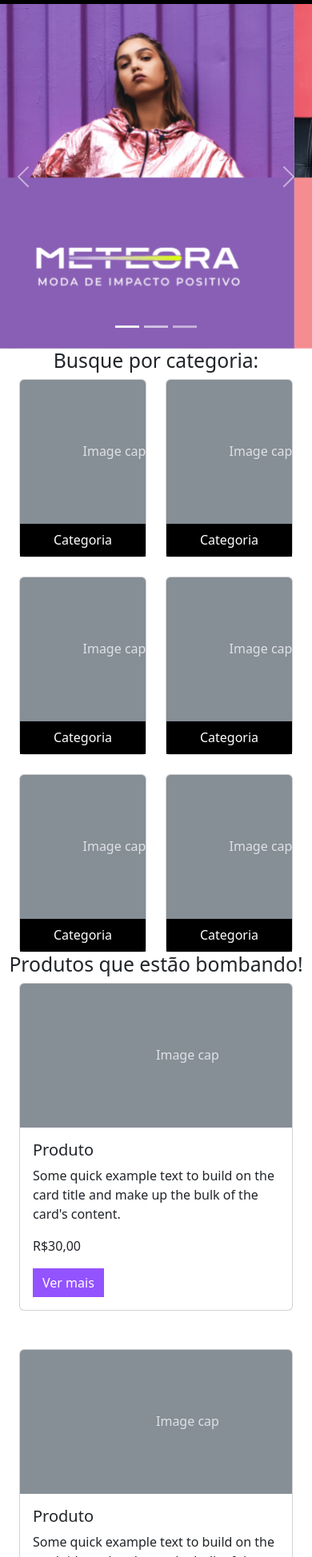
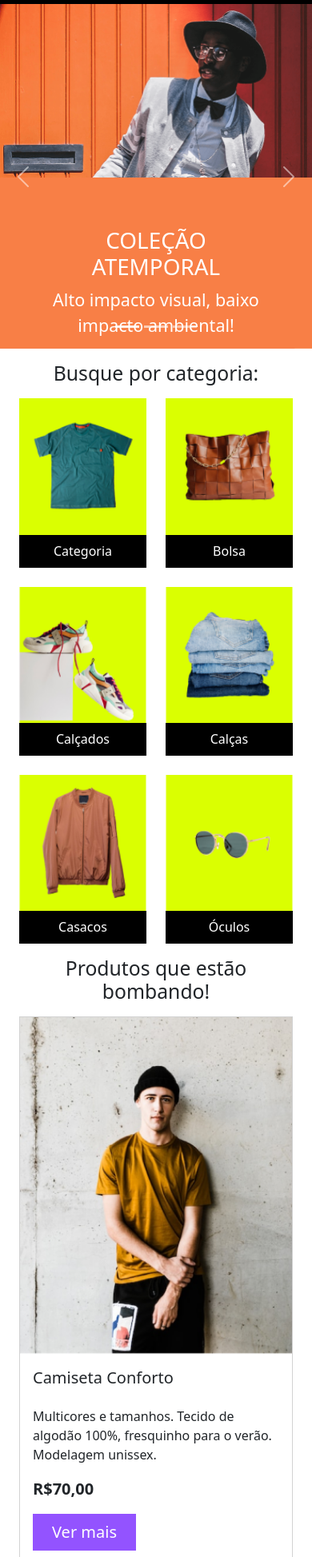
Before and after one commit to FellipeBarnabe/Bootstrap-Project, a plain HTML site: page Index.html in a window 390 px wide. Shown: the part 53-2000 px from the top of the page at 80% size. Drawn offline with nearby package versions, Linux system fonts and the light colour scheme.

Commit message:
inserindo dados na sessão produtos

```diff
--- a/Index.html
+++ b/Index.html
@@ -59,30 +59,28 @@
         </div>
         <div class="carousel-inner">
             <div class="carousel-item active">
-                <img class="img-fluid d-md-none"src="./assets/Mobile/banner1-mobile.png" alt="foto de uma modelo da meteora">
-                <img class="img-fluid d-none d-md-block d-xl-none" src="./assets/Tablet/banner1-tablet.png"  alt="foto de uma modelo da meteora">
-                <img class="img-fluid w-100 d-none d-xl-block" src="./assets/Desktop/banner1-desktop.png" alt="foto de uma modelo da meteora">
+                <img class="w-100 img-fluid d-md-none"src="./assets/Mobile/banner1-mobile.png" alt="foto de uma modelo da meteora">
+                <img class="w-100 img-fluid d-none d-md-block d-xl-none" src="./assets/Tablet/Banner1-tablet.png"  alt="foto de uma modelo da meteora">
+                <img class=" w-100 img-fluid d-none d-xl-block" src="./assets/Desktop/banner1-desktop.png" alt="foto de uma modelo da meteora">
                 <div class="carousel-caption d-none d-md-block">
-                    <h5>First slide label</h5>
-                    <p>Some representative placeholder content for the first slide.</p>
                 </div>
             </div>
-            <div class="carousel-item">
-                <img class=" img-fluid d-md-none" src="./assets/Mobile/banner2-mobile.png" alt="foto de uma modelo da meteora">
-                <img class="img-fluid d-none d-md-block d-xl-none" src="./assets/Tablet/banner2-tablet.png" alt="foto de uma modelo da meteora">
-                <img class="img-fluid w-100 d-none d-xl-block" src="./assets/Desktop/banner2-desktop.png" alt="foto de uma modelo da meteora">
-                <div class="carousel-caption d-none d-md-block">
-                    <h5>Second slide label</h5>
-                    <p>Some representative placeholder content for the second slide.</p>
+            <div class="carousel-item active">
+                <img class="w-100 img-fluid d-md-none" src="./assets/Mobile/banner2-mobile.png" alt="foto de uma modelo da meteora">
+                <img class="w-100 img-fluid d-none d-md-block d-xl-none" src="./assets/Tablet/banner2-tablet.png" alt="foto de uma modelo da meteora">
+                <img class="w-100 img-fluid d-none d-xl-block" src="./assets/Desktop/banner2-desktop.png" alt="foto de uma modelo da meteora">
+                <div class="carousel-caption position-absolute posicao">
+                   <h5 class="fs-1">COLEÇÃO ATEMPORAL</h5>
+                    <p class="fs-4">Estilo e qualidade para durar.</p>
                 </div>
             </div>
-            <div class="carousel-item">
+            <div class="carousel-item active">
                 <img class="img-fluid d-md-none" src="./assets/Mobile/banner3-mobile.png" alt="foto de uma modelo da meteora">
                 <img class="img-fluid d-none d-md-block d-xl-none" src="./assets/Tablet/banner3-tablet.png" alt="foto de uma modelo da meteora">
                 <img class="img-fluid w-100 d-none d-xl-block"  src="./assets/Desktop/banner3-desktop.png" alt="foto de uma modelo da meteora">
-                <div class="carousel-caption d-none d-md-block">
-                    <h5>Third slide label</h5>
-                    <p>Some representative placeholder content for the third slide.</p>
+                <div class="carousel-caption position-absolute posicao">
+                    <h5 class="fs-1">COLEÇÃO ATEMPORAL</h5>
+                    <p class="fs-4">Alto impacto visual, baixo impacto ambiental!</p>
                 </div>
             </div>
         </div>
@@ -98,19 +96,15 @@
         </button>
     </div>
 
-    <h2 class="text-center">Busque por categoria:</h2>
+    <h2 class="text-center my-3 my-xl-5">Busque por categoria:</h2>
 
     <div class="container row mx-auto g-4 ">
 
         <div class="col-6 col-md-4 col-xxl-2">
-            <div class="card">
-                <svg class="bd-placeholder-img card-img-top" width="100%" height="180"
-                    xmlns="http://www.w3.org/2000/svg" role="img" aria-label="Placeholder: Image cap"
-                    preserveAspectRatio="xMidYMid slice" focusable="false">
-                    <title>Placeholder</title>
-                    <rect width="100%" height="100%" fill="#868e96"></rect>
-                    <text x="50%" y="50%" fill="#dee2e6" dy=".3em">Image cap</text>
-                </svg>
+            <div class="card rounded-0 border-0">
+                <img class="w-100 img-fluid d-md-none" src="./assets/Mobile/categorias/categoria-camiseta.png" alt="Camiseta verde masculina com detalhe vermelho">
+                <img class="w-100 img-fluid d-none d-md-block d-xl-none" src="./assets/Tablet/categorias/categoria-camiseta.png" alt="Camiseta verde masculina com detalhe vermelho">
+                <img class="w-100 img-fluid  d-none d-xl-block" src="./assets/Desktop/categorias/categoria-camiseta.png" alt="Camiseta verde masculina com detalhe vermelho">
                 <div class="card-header bg-black text-bg-dark">
                     <p class="text-center card-text">
                         Categoria
@@ -120,216 +114,157 @@
         </div>
 
         <div class="col-6 col-md-4 col-xxl-2">
-            <div class="card">
-                <svg class="bd-placeholder-img card-img-top" width="100%" height="180"
-                    xmlns="http://www.w3.org/2000/svg" role="img" aria-label="Placeholder: Image cap"
-                    preserveAspectRatio="xMidYMid slice" focusable="false">
-                    <title>Placeholder</title>
-                    <rect width="100%" height="100%" fill="#868e96"></rect>
-                    <text x="50%" y="50%" fill="#dee2e6" dy=".3em">Image cap</text>
-                </svg>
+            <div class="card rounded-0 border-0">
+              <img class="w-100 img-fluid d-md-none" src="./assets/Mobile/categorias/categoria-bolsas.png" alt="Imagem de uma bolsa marrom com detalhe dourado">
+              <img class="w-100 img-fluid d-none d-md-block d-xl-none" src="./assets/Tablet/categorias/categoria-bolsas.png" alt="Imagem de uma bolsa marrom com detalhe dourado">
+              <img class="w-100 img-fluid d-none d-xl-block" src="./assets/Desktop/categorias/categoria-bolsa.png" alt="Imagem de uma bolsa marrom com detalhe dourado">
                 <div class="card-header bg-black text-bg-dark">
                     <p class="text-center card-text">
-                        Categoria
+                        Bolsa
                     </p>
                 </div>
             </div>
         </div>
 
         <div class="col-6 col-md-4 col-xxl-2">
-            <div class="card">
-                <svg class="bd-placeholder-img card-img-top" width="100%" height="180"
-                    xmlns="http://www.w3.org/2000/svg" role="img" aria-label="Placeholder: Image cap"
-                    preserveAspectRatio="xMidYMid slice" focusable="false">
-                    <title>Placeholder</title>
-                    <rect width="100%" height="100%" fill="#868e96"></rect>
-                    <text x="50%" y="50%" fill="#dee2e6" dy=".3em">Image cap</text>
-                </svg>
+            <div class="card rounded-0 border-0">
+                <img class="w-100 img-fluid d-md-none" src="./assets/Mobile/categorias/categoria-calcados.png" alt="Imagem de um par de sapatos brancos com cadaço e detalhes em vermelho">
+                <img class="w-100 img-fluid d-none d-md-block d-xl-none" src="./assets/Tablet/categorias/categoria-calcados.png" alt="Imagem de um par de sapatos brancos com cadaço e detalhes em vermelho">
+                <img class="w-100 img-fluid d-none d-xl-block" src="./assets/Desktop/categorias/categoria-calcados.png" alt="Imagem de um par de sapatos brancos com cadaço e detalhes em vermelho">
                 <div class="card-header bg-black text-bg-dark">
                     <p class="text-center card-text">
-                        Categoria
+                        Calçados
                     </p>
                 </div>
             </div>
         </div>
 
         <div class="col-6 col-md-4 col-xxl-2">
-            <div class="card">
-                <svg class="bd-placeholder-img card-img-top" width="100%" height="180"
-                    xmlns="http://www.w3.org/2000/svg" role="img" aria-label="Placeholder: Image cap"
-                    preserveAspectRatio="xMidYMid slice" focusable="false">
-                    <title>Placeholder</title>
-                    <rect width="100%" height="100%" fill="#868e96"></rect>
-                    <text x="50%" y="50%" fill="#dee2e6" dy=".3em">Image cap</text>
-                </svg>
+            <div class="card rounded-0 border-0">
+                <img class="w-100 img-fluid d-md-none" src="./assets/Mobile/categorias/categoria-calcas.png" alt="Imagem de calças jins dobradas uma sob as outras">
+                <img class="w-100 img-fluid d-none d-md-block d-xl-none" src="./assets/Tablet/categorias/categoria-calcas.png" alt="Imagem de calças jins dobradas uma sob as outras">
+                <img class="w-100 img-fluid d-none d-xl-block" src="./assets/Desktop/categorias/categoria-calcas.png" alt="Imagem de calças jins dobradas uma sob as outras">
                 <div class="card-header bg-black text-bg-dark">
                     <p class="text-center card-text">
-                        Categoria
+                        Calças
                     </p>
                 </div>
             </div>
         </div>
 
         <div class="col-6 col-md-4 col-xxl-2">
-            <div class="card">
-                <svg class="bd-placeholder-img card-img-top" width="100%" height="180"
-                    xmlns="http://www.w3.org/2000/svg" role="img" aria-label="Placeholder: Image cap"
-                    preserveAspectRatio="xMidYMid slice" focusable="false">
-                    <title>Placeholder</title>
-                    <rect width="100%" height="100%" fill="#868e96"></rect>
-                    <text x="50%" y="50%" fill="#dee2e6" dy=".3em">Image cap</text>
-                </svg>
+            <div class="card rounded-0 border-0">
+                <img class="w-100 img-fluid d-md-none" src="./assets/Mobile/categorias/categoria-casacos.png" alt="Imagem de casaco marrom">
+                <img class="w-100 img-fluid d-none d-md-block d-xl-none" src="./assets/Tablet/categorias/categoria-casacos.png" alt="Imagem de casaco marrom">
+                <img class="w-100 img-fluid d-none d-xl-block" src="./assets/Desktop/categorias/categoria-casacos.png" alt="Imagem de casaco marrom">
                 <div class="card-header bg-black text-bg-dark">
                     <p class="text-center card-text">
-                        Categoria
+                        Casacos
                     </p>
                 </div>
             </div>
         </div>
 
         <div class="col-6 col-md-4 col-xxl-2">
-            <div class="card">
-                <svg class="bd-placeholder-img card-img-top" width="100%" height="180"
-                    xmlns="http://www.w3.org/2000/svg" role="img" aria-label="Placeholder: Image cap"
-                    preserveAspectRatio="xMidYMid slice" focusable="false">
-                    <title>Placeholder</title>
-                    <rect width="100%" height="100%" fill="#868e96"></rect>
-                    <text x="50%" y="50%" fill="#dee2e6" dy=".3em">Image cap</text>
-                </svg>
+            <div class="card rounded-0 border-0">
+                <img class="w-100 img-fluid d-md-none" src="./assets/Mobile/categorias/categoria-oculos.png" alt="Imagem de óculos escuros">
+                <img class="w-100 img-fluid d-none d-md-block d-xl-none" src="./assets/Tablet/categorias/categoria-oculos.png" alt="">
+                <img class="w-100 img-fluid d-none d-xl-block" src="./assets/Desktop/categorias/categoria-oculos.png" alt="Imagem de óculos escuros">
                 <div class="card-header bg-black text-bg-dark">
                     <p class="text-center card-text">
-                        Categoria
+                        Óculos
                     </p>
                 </div>
             </div>
         </div>
     </div>
 
-    <h2 class="text-center">Produtos que estão bombando!</h2>
+    <h2 class="container text-center my-3 my-xl-5">Produtos que estão bombando!</h2>
 
     <div class="container row mx-auto g-4">
         <div class="col-12 col-md-6 col-xxl-4 pb-4">
-            <div class="card">
-                <svg class="bd-placeholder-img card-img-top" width="100%" height="180"
-                    xmlns="http://www.w3.org/2000/svg" role="img" aria-label="Placeholder: Image cap"
-                    preserveAspectRatio="xMidYMid slice" focusable="false">
-                    <title>Placeholder</title>
-                    <rect width="100%" height="100%" fill="#868e96"></rect><text x="50%" y="50%" fill="#dee2e6"
-                        dy=".3em">Image
-                        cap</text>
-                </svg>
+            <div class="card rounded-0">
+                <img class="w-100 img-fluid d-md-none" src="./assets/Mobile/produtos/camiseta.png" alt="Homem em pé vestindo camiseta amarela">
+                <img class="w-100 img-fluid d-none d-md-block d-xl-none" src="./assets/Tablet/produtos/camiseta.png" alt="Homem em pé vestindo camiseta amarela">
+                <img class="w-100 img-fluid d-none d-xl-block" src="./assets/Desktop/produtos/camiseta.png" alt="Homem em pé vestindo camiseta amarela">
                 <div class="card-body">
-                    <h5 class="card-title">Produto</h5>
-                    <p class="card-text">Some quick example text to build on the card title and make up the bulk of the
-                        card's
-                        content.</p>
-                    <p>R$30,00</p>
-                    <a href="#" class="btn btn-primary botao-lilas rounded-0 border-0">Ver mais</a>
+                    <h5 class="card-title mb-4">Camiseta Conforto</h5>
+                    <p class="card-text">Multicores e tamanhos. Tecido de algodão 100%, fresquinho para o verão. Modelagem unissex.</p>
+                    <p class="fs-5 fw-bold">R$70,00</p>
+                    <a href="#" class="btn btn-primary botao-lilas rounded-0 border-0 px-4 py-2 fs-5">Ver mais</a>
                 </div>
             </div>
         </div>
 
         <div class="col-12 col-md-6 col-xxl-4 pb-4">
-            <div class="card">
-                <svg class="bd-placeholder-img card-img-top" width="100%" height="180"
-                    xmlns="http://www.w3.org/2000/svg" role="img" aria-label="Placeholder: Image cap"
-                    preserveAspectRatio="xMidYMid slice" focusable="false">
-                    <title>Placeholder</title>
-                    <rect width="100%" height="100%" fill="#868e96"></rect><text x="50%" y="50%" fill="#dee2e6"
-                        dy=".3em">Image
-                        cap</text>
-                </svg>
-                <div class="card-body">
-                    <h5 class="card-title">Produto</h5>
-                    <p class="card-text">Some quick example text to build on the card title and make up the bulk of the
-                        card's
-                        content.</p>
-                    <p>R$30,00</p>
-                    <a href="#" class="btn btn-primary botao-lilas rounded-0 border-0">Ver mais</a>
+            <div class="card rounded-0">
+                <img class="w-100 img-fluid d-md-none" src="./assets/Mobile/produtos/calca.png" alt="Foto de uma mulher vestindo uma calça longa">
+                <img class="w-100 img-fluid d-none d-md-block d-xl-none" src="./assets/Tablet/produtos/calca.png" alt="Foto de uma mulher vestindo uma calça longa">
+                <img class="w-100 img-fluid d-none d-xl-block" src="./assets/Desktop/produtos/calca.png" alt="Foto de uma mulher vestindo uma calça longa">
+                <div class="card-body img-ajuste-tablet">
+                    <h5 class="card-title mb-4">Calça Alfaiataria</h5>
+                    <p class="card-text">Modelo Wide Leg alfaiataria em linho.
+                        Uma peça pra vida toda!</p>
+                    <p class="fs-5 fw-bold">R$180,00</p>
+                    <a href="#" class="btn btn-primary botao-lilas rounded-0 border-0 px-4 py-2 fs-5" >Ver mais</a>
                 </div>
             </div>
         </div>
 
         <div class="col-12 col-md-6 col-xxl-4 pb-4">
-            <div class="card">
-                <svg class="bd-placeholder-img card-img-top" width="100%" height="180"
-                    xmlns="http://www.w3.org/2000/svg" role="img" aria-label="Placeholder: Image cap"
-                    preserveAspectRatio="xMidYMid slice" focusable="false">
-                    <title>Placeholder</title>
-                    <rect width="100%" height="100%" fill="#868e96"></rect><text x="50%" y="50%" fill="#dee2e6"
-                        dy=".3em">Image
-                        cap</text>
-                </svg>
+            <div class="card rounded-0">
+               <img class="w-100 img-fluid d-md-none" src="./assets/Mobile/produtos/tenis.png" alt="foto de tenis branco">
+               <img class="w-100 img-fluid d-none d-md-block d-xl-none" src="./assets/Tablet/produtos/tenis.png" alt="foto de tenis branco">
+               <img class="w-100 img-fluid d-none d-xl-block" src="./assets/Tablet/produtos/tenis.png" alt="foto de tenis branco">
                 <div class="card-body">
-                    <h5 class="card-title">Produto</h5>
-                    <p class="card-text">Some quick example text to build on the card title and make up the bulk of the
-                        card's
-                        content.</p>
-                    <p>R$30,00</p>
-                    <a href="#" class="btn btn-primary botao-lilas rounded-0 border-0">Ver mais</a>
+                    <h5 class="card-title mb-4">Tênis Chunky</h5>
+                    <p class="card-text">Snicker casual com solado mais alto e modelagem robusta. Modelo unissex.</p>
+                    <p class="fs-5 fw-bold">R$250,00</p>
+                    <a href="#" class="btn btn-primary botao-lilas rounded-0 border-0 px-4 py-2 fs-5">Ver mais</a>
                 </div>
             </div>
         </div>
 
         <div class="col-12 col-md-6 col-xxl-4 pb-4">
-            <div class="card">
-                <svg class="bd-placeholder-img card-img-top" width="100%" height="180"
-                    xmlns="http://www.w3.org/2000/svg" role="img" aria-label="Placeholder: Image cap"
-                    preserveAspectRatio="xMidYMid slice" focusable="false">
-                    <title>Placeholder</title>
-                    <rect width="100%" height="100%" fill="#868e96"></rect><text x="50%" y="50%" fill="#dee2e6"
-                        dy=".3em">Image
-                        cap</text>
-                </svg>
+            <div class="card rounded-0">
+                <img class="w-100 img-fluid d-md-none" src="./assets/Mobile/produtos/jaqueta-jeans.png" alt="Foto de homem com jaqueta">
+                <img class="w-100 img-fluid d-none d-md-block d-xl-none" src="./assets/Tablet/produtos/jaqueta-jeans.png" alt="Foto de homem com jaqueta">
+                <img class="w-100 img-fluid d-none d-xl-block" src="./assets/Desktop/produtos/jaqueta-jeans.png" alt="Foto de homem com jaqueta">
                 <div class="card-body">
-                    <h5 class="card-title">Produto</h5>
-                    <p class="card-text">Some quick example text to build on the card title and make up the bulk of the
-                        card's
-                        content.</p>
-                    <p>R$30,00</p>
-                    <a href="#" class="btn btn-primary botao-lilas rounded-0 border-0">Ver mais</a>
+                    <h5 class="card-title mb-4">Jaqueta Jeans</h5>
+                    <p class="card-text">Modelo unissex oversized com gola de camurça. Atemporal e autêntica!</p>
+                    <p class="fs-5 fw-bold">R$150,00</p>
+                    <a href="#" class="btn btn-primary botao-lilas rounded-0 border-0 px-4 py-2 fs-5">Ver mais</a>
                 </div>
             </div>
         </div>
 
         <div class="col-12 col-md-6 col-xxl-4 pb-4">
-            <div class="card">
-                <svg class="bd-placeholder-img card-img-top" width="100%" height="180"
-                    xmlns="http://www.w3.org/2000/svg" role="img" aria-label="Placeholder: Image cap"
-                    preserveAspectRatio="xMidYMid slice" focusable="false">
-                    <title>Placeholder</title>
-                    <rect width="100%" height="100%" fill="#868e96"></rect><text x="50%" y="50%" fill="#dee2e6"
-                        dy=".3em">Image
-                        cap</text>
-                </svg>
+            <div class="card rounded-0">
+                <img class="w-100 img-fluid d-md-none" src="./assets/Mobile/produtos/oculos.png" alt="Modelo masculino de óculos vestindo camiseta branca">
+                <img class="w-100 img-fluid d-none d-md-block d-xl-none" src="./assets/Tablet/produtos/oculos.png" alt="Modelo masculino de óculos vestindo camiseta branca">
+                <img class="w-100 img-fluid d-none d-xl-block" src="./assets/Desktop/produtos/oculos.png" alt="Modelo masculino de óculos vestindo camiseta branca">
                 <div class="card-body">
-                    <h5 class="card-title">Produto</h5>
-                    <p class="card-text">Some quick example text to build on the card title and make up the bulk of the
-                        card's
-                        content.</p>
-                    <p>R$30,00</p>
-                    <a href="#" class="btn btn-primary botao-lilas rounded-0 border-0">Ver mais</a>
+                    <h5 class="card-title mb-4">Óculos Redondo</h5>
+                    <p class="card-text">Armação metálica em grafite com lentes arredondadas. Sem erro!</p>
+                    <p class="fs-5 fw-bold">R$30,00</p>
+                    <a href="#" class="btn btn-primary botao-lilas rounded-0 border-0 px-4 py-2 fs-5">Ver mais</a>
                 </div>
             </div>
         </div>
 
         <div class="col-12 col-md-6 col-xxl-4 pb-4">
-            <div class="card">
-                <svg class="bd-placeholder-img card-img-top" width="100%" height="180"
-                    xmlns="http://www.w3.org/2000/svg" role="img" aria-label="Placeholder: Image cap"
-                    preserveAspectRatio="xMidYMid slice" focusable="false">
-                    <title>Placeholder</title>
-                    <rect width="100%" height="100%" fill="#868e96"></rect><text x="50%" y="50%" fill="#dee2e6"
-                        dy=".3em">Image
-                        cap</text>
-                </svg>
+            <div class="card rounded-0">
+                <img class="w-100 img-fluid d-md-none" src="./assets/Mobile/produtos/bolsa.png" alt="Modelo feminina usando bolsa marrom">
+                <img class="w-100 img-fluid d-none d-md-block d-xl-none" src="./assets/Tablet/produtos/bolsa.png" alt="Modelo feminina usando bolsa marrom">
+                <img class="w-100 img-fluid d-none d-xl-block" src="./assets/Desktop/produtos/bolsa.png" alt="Modelo feminina usando bolsa marrom">
                 <div class="card-body">
-                    <h5 class="card-title">Produto</h5>
+                    <h5 class="card-title mb-4">Produto</h5>
                     <p class="card-text">Some quick example text to build on the card title and make up the bulk of the
                         card's
                         content.</p>
-                    <p>R$30,00</p>
-                    <a href="#" class="btn btn-primary botao-lilas rounded-0 border-0">Ver mais</a>
+                    <p class="fs-5 fw-bold">R$30,00</p>
+                    <a href="#" class="btn btn-primary botao-lilas rounded-0 border-0 px-4 py-2 fs-5">Ver mais</a>
                 </div>
             </div>
         </div>
@@ -395,9 +330,9 @@
     </section>
 
     <div class="d-flex justify-content-center align-items-center">
-        <form class="border border-secondary m-3 p-3 text-center
+        <form class="border border-secondary  my-3 my-xl-5 p-3 text-center
              w-50 w-md-75 w-xxl-50 mx-auto">
-            <h5>Quer receber nossas novidades, promoções exclusivas e 10% OFF na primeira
+            <h5 >Quer receber nossas novidades, promoções exclusivas e 10% OFF na primeira
                 compra? Cadastre-se!
             </h5>
 
--- a/style.css
+++ b/style.css
@@ -27,3 +27,20 @@
 .botao__lilas-hover:hover {
   background:#0d6efd;
 }
+
+.posicao{
+  top:70%
+}
+
+@media(max-width: 767px){
+    .posicao{
+        top:60%;
+    }
+}
+
+/*@media (min-width: 768px) and (max-width: 1440px) {
+  .img-ajuste-tablet {
+    min-height: 260px;
+    object-fit: cover;
+  }
+}
```
